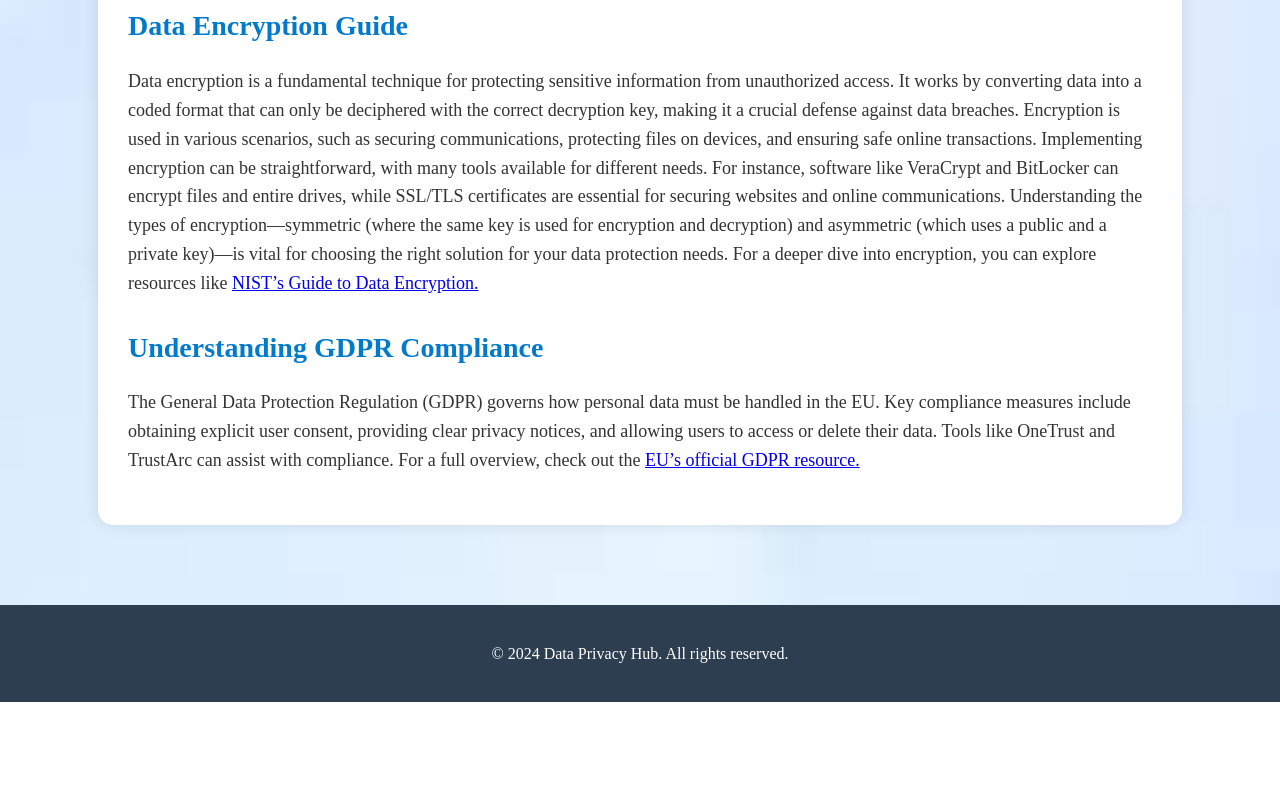
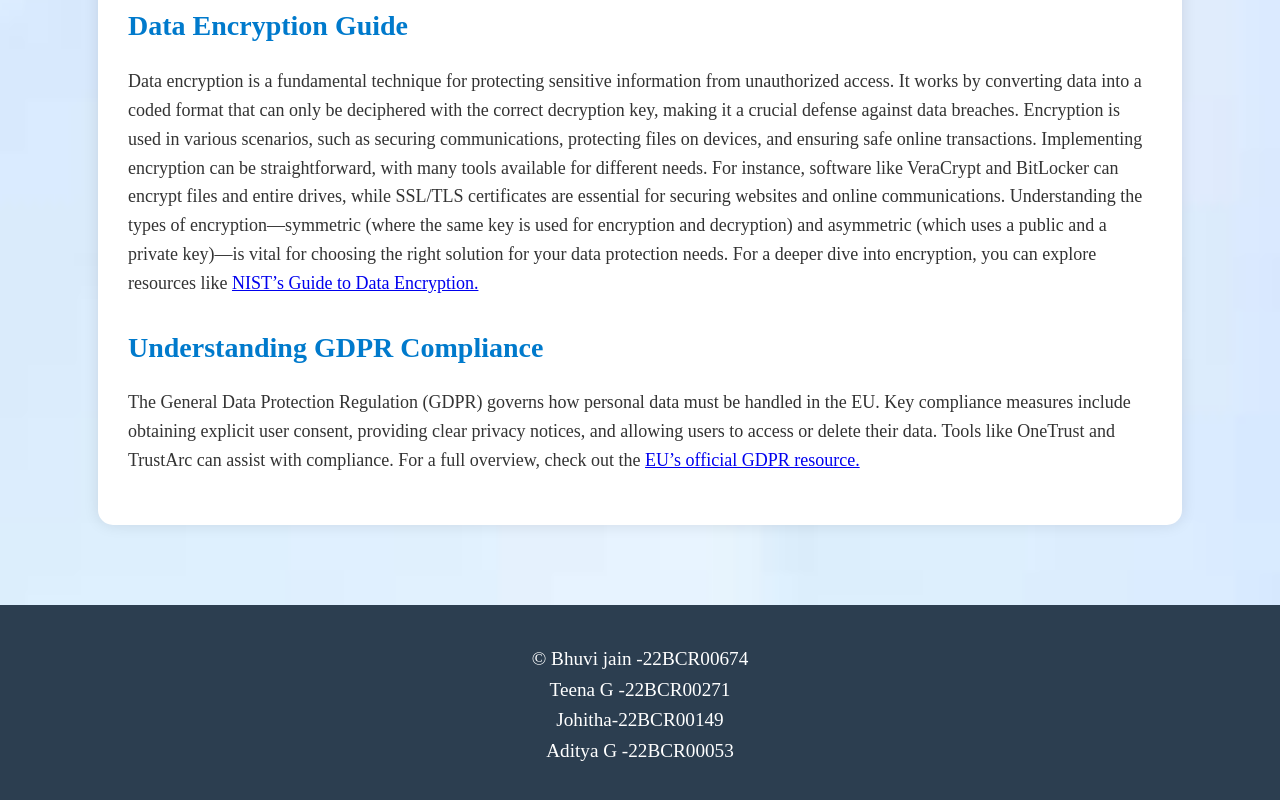
Before and after one commit to jainanjaly/Data_Privacy_Website, a plain HTML site: page index.html in a window 1280 px wide. Shown: the part 5278-6078 px from the top of the page. Before the commit the page ends 5980 px from the top, so only its background shows below. Drawn offline with Linux system fonts and the light colour scheme; a script that the page names is missing.

Commit message:
footer content

```diff
--- a/index.html
+++ b/index.html
@@ -129,7 +129,10 @@
     <!-- Footer -->
     <footer>
         <div class="container">
-            <p>&copy; 2024 Data Privacy Hub. All rights reserved.</p>
+            <p style="font-size:larger">&copy; Bhuvi jain -22BCR00674<br>
+                Teena G -22BCR00271<br>
+                Johitha-22BCR00149<br>
+                Aditya G -22BCR00053</p>
         </div>
     </footer>
 
```
